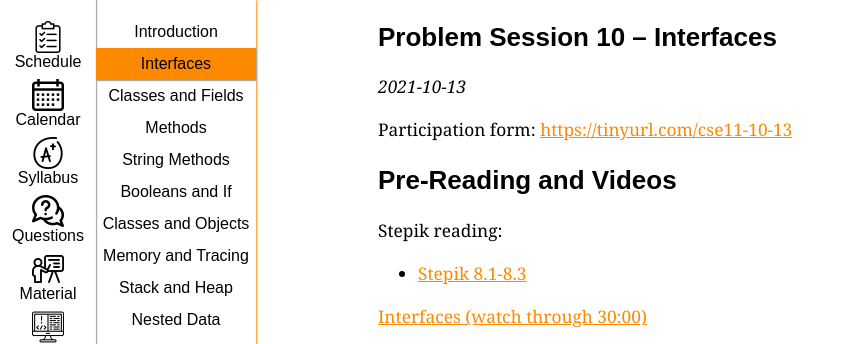
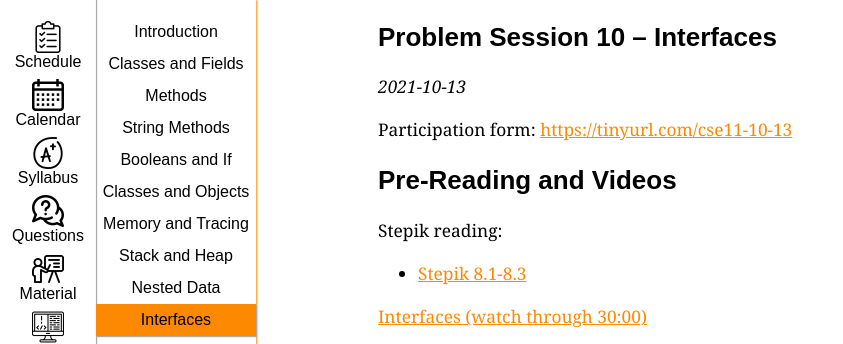
Before and after one commit to ucsd-cse11-w22/ucsd-cse11-w22.github.io, a Jekyll site: the page built from _lectures/lecture10.md, in a window 1280 px wide, cut to the strip 0-344 px from the top of the page. Shown: the whole strip, without its empty margins (0-843 px from the left). Built offline with Jekyll 4.4.1, drawn with Linux system fonts in a browser that asks for light colours.

Commit message:
fix lecture sidebar index ordering

```diff
--- a/_includes/lecture-sidebar.html
+++ b/_includes/lecture-sidebar.html
@@ -1,7 +1,8 @@
 <div class='sub-sidebar'>
 
 <ul>
-{% for lecture in site.lectures %}
+{% assign lectures = site.lectures | sort: "index" %}
+{% for lecture in lectures %}
 {% if page.url == lecture.url %}
 <li class="current"><a title="{{ lecture.index }}" href="{{ lecture.url }}">{{ lecture.name }}</a></li>
 {% else %}
```
